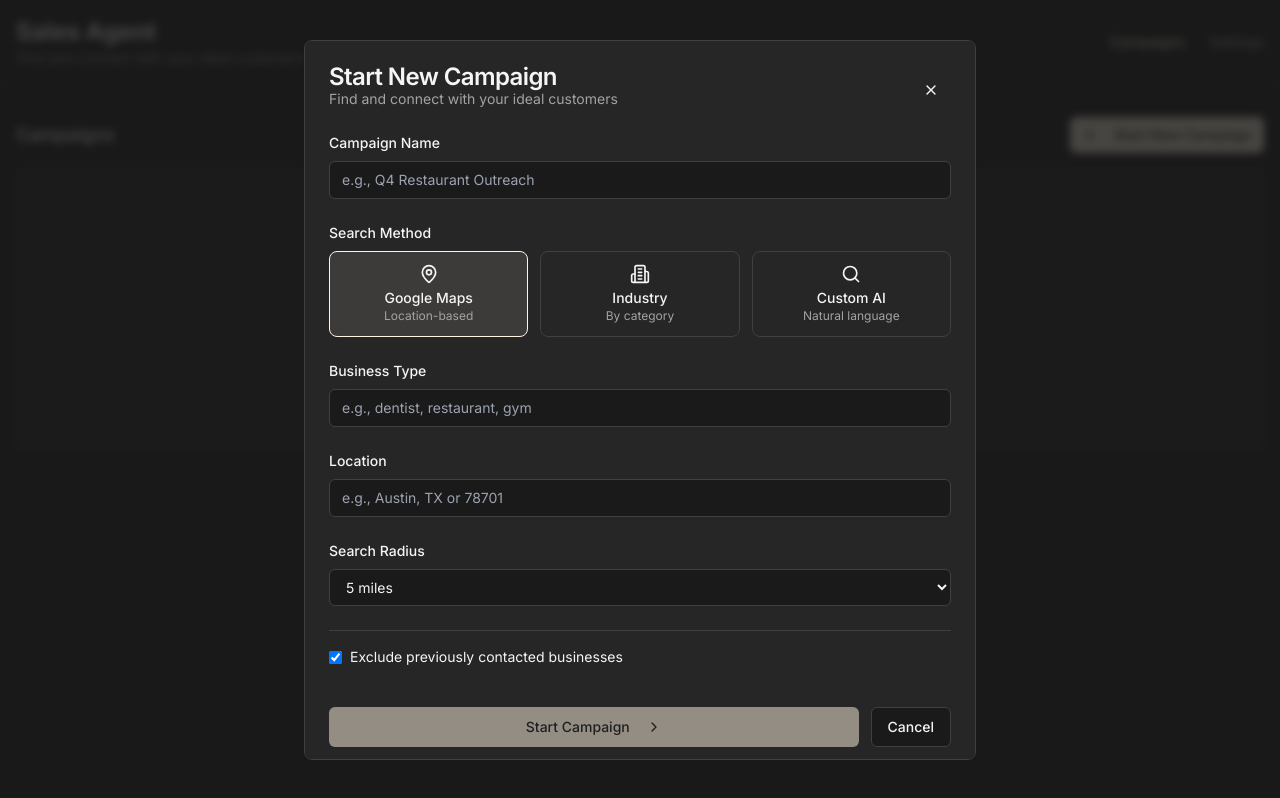
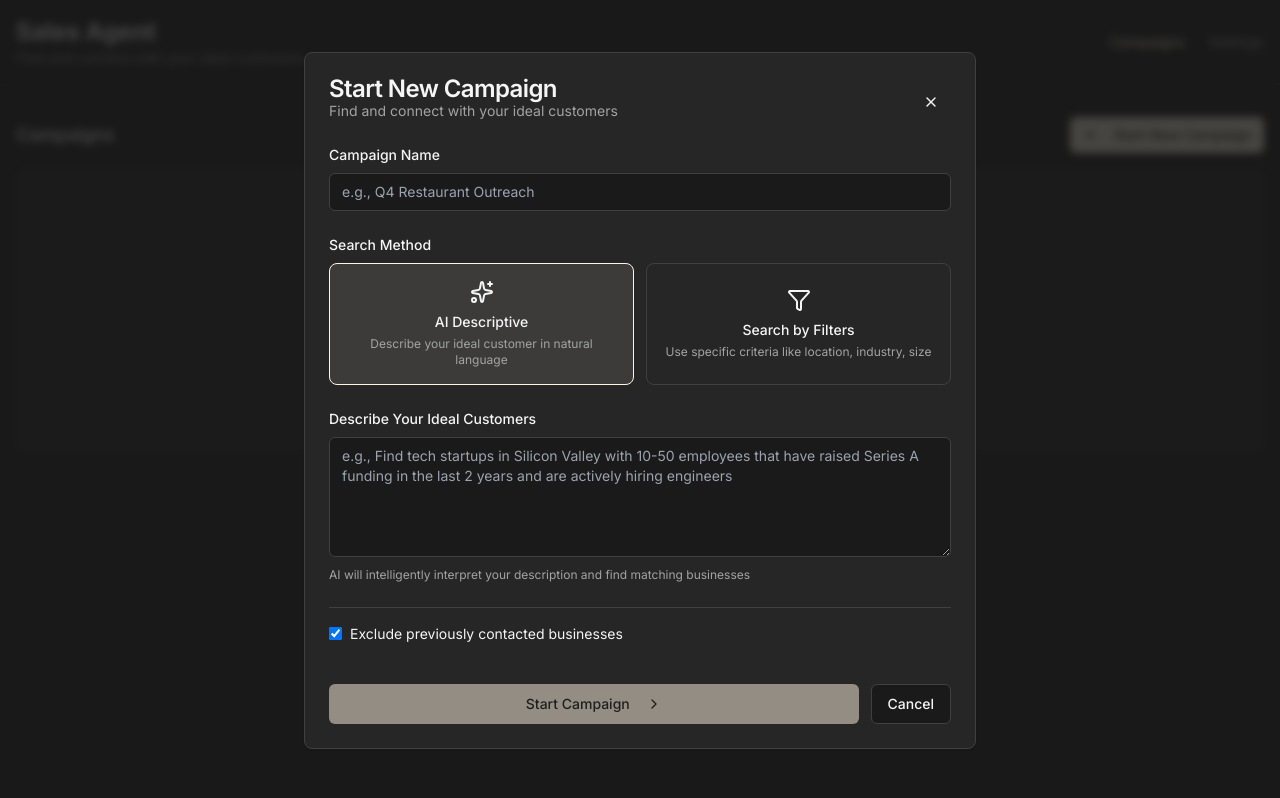
Before and after one commit to IntelagentStudios/sales-dashboard, a Next.js app in the folder dashboard/: page / in a window 1280 px wide. Both pictures are taken after a click on the button "Start New Campaign". Built offline with nearby package versions, Linux system fonts and the light colour scheme.

Commit message:
Redesign campaign creation with AI Descriptive and Filter-based search

```diff
--- a/dashboard/app/page.tsx
+++ b/dashboard/app/page.tsx
@@ -19,7 +19,9 @@ import {
   BarChart3,
   Sparkles,
   ChevronRight,
-  X
+  X,
+  Filter,
+  DollarSign
 } from "lucide-react";
 
 export default function Dashboard() {
@@ -49,12 +51,14 @@ export default function Dashboard() {
   // Campaign creation form state
   const [newCampaign, setNewCampaign] = useState({
     name: '',
-    searchMethod: 'google_maps',
+    searchMethod: 'ai_descriptive',
     searchQuery: '',
+    // Filter fields
     location: '',
-    businessType: '',
+    radius: '10',
     industry: '',
-    radius: '5',
+    companySize: '',
+    revenueRange: '',
     excludePrevious: true
   });
 
@@ -76,14 +80,24 @@ export default function Dashboard() {
   ];
 
   const handleCreateCampaign = () => {
+    let searchCriteria = '';
+
+    if (newCampaign.searchMethod === 'ai_descriptive') {
+      searchCriteria = newCampaign.searchQuery;
+    } else {
+      // Build filter criteria string
+      const filters = [];
+      if (newCampaign.industry) filters.push(newCampaign.industry);
+      if (newCampaign.companySize) filters.push(`${newCampaign.companySize} employees`);
+      if (newCampaign.location) filters.push(`${newCampaign.location} (${newCampaign.radius} miles)`);
+      if (newCampaign.revenueRange) filters.push(`Revenue: ${newCampaign.revenueRange}`);
+      searchCriteria = filters.length > 0 ? filters.join(', ') : 'All businesses';
+    }
+
     const campaign: Campaign = {
       id: Date.now(),
       name: newCampaign.name || `Campaign ${campaigns.length + 1}`,
-      searchCriteria: newCampaign.searchMethod === 'google_maps'
-        ? `${newCampaign.businessType} in ${newCampaign.location}`
-        : newCampaign.searchMethod === 'industry'
-        ? `${newCampaign.industry} businesses`
-        : newCampaign.searchQuery,
+      searchCriteria,
       status: 'discovering' as const,
       leadsFound: 0,
       emailsSent: 0,
@@ -97,12 +111,13 @@ export default function Dashboard() {
     // Reset form
     setNewCampaign({
       name: '',
-      searchMethod: 'google_maps',
+      searchMethod: 'ai_descriptive',
       searchQuery: '',
       location: '',
-      businessType: '',
+      radius: '10',
       industry: '',
-      radius: '5',
+      companySize: '',
+      revenueRange: '',
       excludePrevious: true
     });
   };
@@ -354,71 +369,98 @@ export default function Dashboard() {
               {/* Search Method */}
               <div>
                 <label className="text-sm font-medium mb-2 block">Search Method</label>
-                <div className="grid grid-cols-3 gap-3">
+                <div className="grid grid-cols-2 gap-3">
                   <button
-                    onClick={() => setNewCampaign({...newCampaign, searchMethod: 'google_maps'})}
-                    className={`p-3 rounded-lg border text-center transition-colors ${
-                      newCampaign.searchMethod === 'google_maps'
+                    onClick={() => setNewCampaign({...newCampaign, searchMethod: 'ai_descriptive'})}
+                    className={`p-4 rounded-lg border text-center transition-colors ${
+                      newCampaign.searchMethod === 'ai_descriptive'
                         ? 'border-primary bg-primary/10'
                         : 'border-border hover:border-primary/50'
                     }`}
                   >
-                    <MapPin className="h-5 w-5 mx-auto mb-1" />
-                    <div className="text-sm font-medium">Google Maps</div>
-                    <div className="text-xs text-muted-foreground">Location-based</div>
+                    <Sparkles className="h-6 w-6 mx-auto mb-2" />
+                    <div className="text-sm font-medium">AI Descriptive</div>
+                    <div className="text-xs text-muted-foreground mt-1">Describe your ideal customer in natural language</div>
                   </button>
 
                   <button
-                    onClick={() => setNewCampaign({...newCampaign, searchMethod: 'industry'})}
-                    className={`p-3 rounded-lg border text-center transition-colors ${
-                      newCampaign.searchMethod === 'industry'
+                    onClick={() => setNewCampaign({...newCampaign, searchMethod: 'filters'})}
+                    className={`p-4 rounded-lg border text-center transition-colors ${
+                      newCampaign.searchMethod === 'filters'
                         ? 'border-primary bg-primary/10'
                         : 'border-border hover:border-primary/50'
                     }`}
                   >
-                    <Building2 className="h-5 w-5 mx-auto mb-1" />
-                    <div className="text-sm font-medium">Industry</div>
-                    <div className="text-xs text-muted-foreground">By category</div>
-                  </button>
-
-                  <button
-                    onClick={() => setNewCampaign({...newCampaign, searchMethod: 'custom'})}
-                    className={`p-3 rounded-lg border text-center transition-colors ${
-                      newCampaign.searchMethod === 'custom'
-                        ? 'border-primary bg-primary/10'
-                        : 'border-border hover:border-primary/50'
-                    }`}
-                  >
-                    <Search className="h-5 w-5 mx-auto mb-1" />
-                    <div className="text-sm font-medium">Custom AI</div>
-                    <div className="text-xs text-muted-foreground">Natural language</div>
+                    <Filter className="h-6 w-6 mx-auto mb-2" />
+                    <div className="text-sm font-medium">Search by Filters</div>
+                    <div className="text-xs text-muted-foreground mt-1">Use specific criteria like location, industry, size</div>
                   </button>
                 </div>
               </div>
 
               {/* Search Parameters based on method */}
-              {newCampaign.searchMethod === 'google_maps' && (
-                <>
+              {newCampaign.searchMethod === 'ai_descriptive' && (
                 <div>
-                    <label className="text-sm font-medium mb-2 block">Business Type</label>
-                    <input
-                      type="text"
+                  <label className="text-sm font-medium mb-2 block">Describe Your Ideal Customers</label>
+                  <textarea
+                    className="w-full px-3 py-2 bg-background border rounded-md text-sm min-h-[120px]"
+                    placeholder="e.g., Find tech startups in Silicon Valley with 10-50 employees that have raised Series A funding in the last 2 years and are actively hiring engineers"
+                    value={newCampaign.searchQuery}
+                    onChange={(e) => setNewCampaign({...newCampaign, searchQuery: e.target.value})}
+                  />
+                  <p className="text-xs text-muted-foreground mt-1">
+                    AI will intelligently interpret your description and find matching businesses
+                  </p>
+                </div>
+              )}
+
+              {newCampaign.searchMethod === 'filters' && (
+                <div className="space-y-4">
+                  <div className="grid grid-cols-2 gap-4">
+                    <div>
+                      <label className="text-sm font-medium mb-2 block">Industry</label>
+                      <select
                         className="w-full px-3 py-2 bg-background border rounded-md text-sm"
-                      placeholder="e.g., dentist, restaurant, gym"
-                      value={newCampaign.businessType}
-                      onChange={(e) => setNewCampaign({...newCampaign, businessType: e.target.value})}
-                    />
+                        value={newCampaign.industry}
+                        onChange={(e) => setNewCampaign({...newCampaign, industry: e.target.value})}
+                      >
+                        <option value="">All industries</option>
+                        {industries.map(industry => (
+                          <option key={industry} value={industry}>{industry}</option>
+                        ))}
+                      </select>
                     </div>
+
+                    <div>
+                      <label className="text-sm font-medium mb-2 block">Company Size</label>
+                      <select
+                        className="w-full px-3 py-2 bg-background border rounded-md text-sm"
+                        value={newCampaign.companySize}
+                        onChange={(e) => setNewCampaign({...newCampaign, companySize: e.target.value})}
+                      >
+                        <option value="">Any size</option>
+                        <option value="1-10">1-10 employees</option>
+                        <option value="11-50">11-50 employees</option>
+                        <option value="51-200">51-200 employees</option>
+                        <option value="201-500">201-500 employees</option>
+                        <option value="501-1000">501-1000 employees</option>
+                        <option value="1000+">1000+ employees</option>
+                      </select>
+                    </div>
+                  </div>
+
+                  <div className="grid grid-cols-2 gap-4">
                     <div>
                       <label className="text-sm font-medium mb-2 block">Location</label>
                       <input
                         type="text"
                         className="w-full px-3 py-2 bg-background border rounded-md text-sm"
-                      placeholder="e.g., Austin, TX or 78701"
+                        placeholder="e.g., New York, NY or 10001"
                         value={newCampaign.location}
                         onChange={(e) => setNewCampaign({...newCampaign, location: e.target.value})}
                       />
                     </div>
+
                     <div>
                       <label className="text-sm font-medium mb-2 block">Search Radius</label>
                       <select
@@ -426,44 +468,32 @@ export default function Dashboard() {
                         value={newCampaign.radius}
                         onChange={(e) => setNewCampaign({...newCampaign, radius: e.target.value})}
                       >
-                      <option value="1">1 mile</option>
                         <option value="5">5 miles</option>
                         <option value="10">10 miles</option>
                         <option value="25">25 miles</option>
                         <option value="50">50 miles</option>
+                        <option value="100">100 miles</option>
+                        <option value="nationwide">Nationwide</option>
                       </select>
                     </div>
-                </>
-              )}
+                  </div>
 
-              {newCampaign.searchMethod === 'industry' && (
                   <div>
-                  <label className="text-sm font-medium mb-2 block">Select Industry</label>
+                    <label className="text-sm font-medium mb-2 block">Revenue Range</label>
                     <select
                       className="w-full px-3 py-2 bg-background border rounded-md text-sm"
-                    value={newCampaign.industry}
-                    onChange={(e) => setNewCampaign({...newCampaign, industry: e.target.value})}
+                      value={newCampaign.revenueRange}
+                      onChange={(e) => setNewCampaign({...newCampaign, revenueRange: e.target.value})}
                     >
-                    <option value="">Choose an industry...</option>
-                    {industries.map(industry => (
-                      <option key={industry} value={industry}>{industry}</option>
-                    ))}
+                      <option value="">Any revenue</option>
+                      <option value="0-1M">$0 - $1M</option>
+                      <option value="1M-5M">$1M - $5M</option>
+                      <option value="5M-10M">$5M - $10M</option>
+                      <option value="10M-50M">$10M - $50M</option>
+                      <option value="50M-100M">$50M - $100M</option>
+                      <option value="100M+">$100M+</option>
                     </select>
                   </div>
-              )}
-
-              {newCampaign.searchMethod === 'custom' && (
-                <div>
-                  <label className="text-sm font-medium mb-2 block">Describe Your Ideal Customers</label>
-                  <textarea
-                    className="w-full px-3 py-2 bg-background border rounded-md text-sm min-h-[100px]"
-                    placeholder="e.g., Find all eco-friendly restaurants in London with outdoor seating and websites mentioning vegan options"
-                    value={newCampaign.searchQuery}
-                    onChange={(e) => setNewCampaign({...newCampaign, searchQuery: e.target.value})}
-                  />
-                  <p className="text-xs text-muted-foreground mt-1">
-                    AI will interpret your request and find matching businesses
-                  </p>
                 </div>
               )}
 
@@ -485,9 +515,9 @@ export default function Dashboard() {
                 <Button
                   onClick={handleCreateCampaign}
                   disabled={
-                    (newCampaign.searchMethod === 'google_maps' && (!newCampaign.businessType || !newCampaign.location)) ||
-                    (newCampaign.searchMethod === 'industry' && !newCampaign.industry) ||
-                    (newCampaign.searchMethod === 'custom' && !newCampaign.searchQuery)
+                    newCampaign.searchMethod === 'ai_descriptive'
+                      ? !newCampaign.searchQuery
+                      : false // Filters can be empty (will search all)
                   }
                   className="flex-1"
                 >
```
Lines whose indentation alone changed are shown as unchanged.
